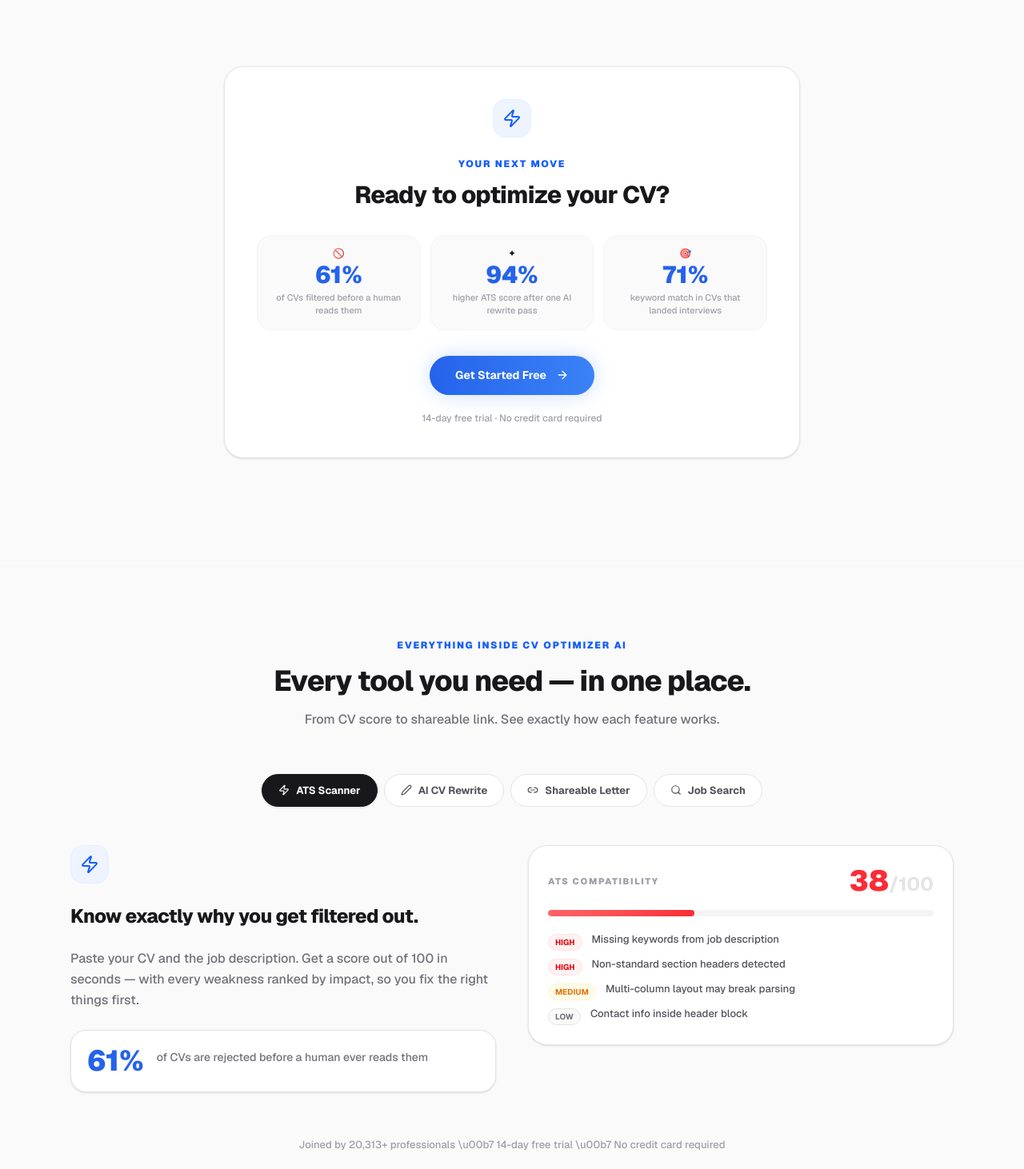
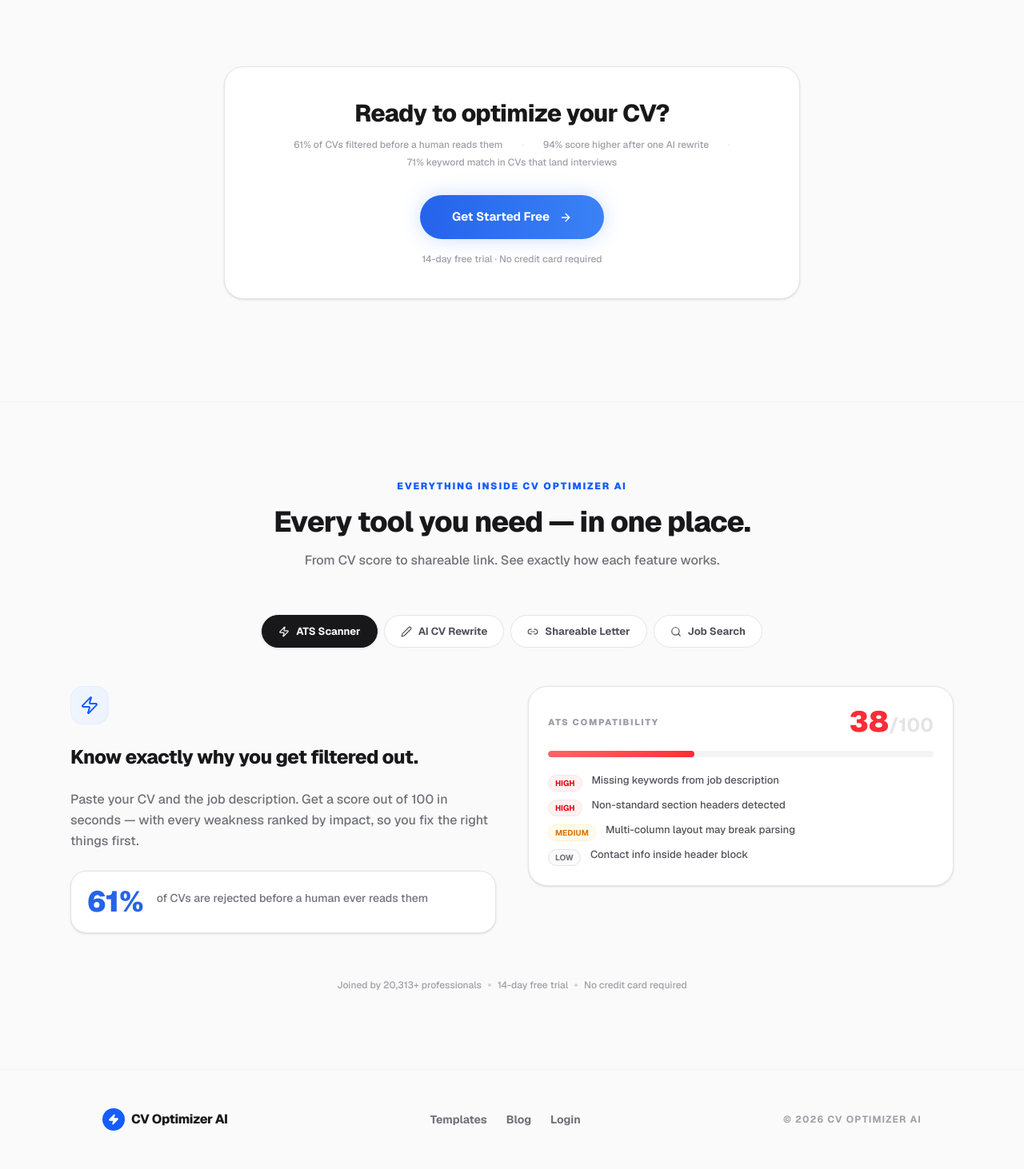
Before and after one commit to Cinarezici/cv, a Next.js app: page /blog/job-application-tracking-data in a window 1280 px wide. Shown: the part 3428-4890 px from the top of the page at 80% size. Built offline with nearby package versions, Linux system fonts and the light colour scheme; a web font is replaced by a local one.

Commit message:
refine: minimal BlogCTA with quiet stats, fix BlogFeatures footer

```diff
--- a/src/components/blog/BlogCTA.tsx
+++ b/src/components/blog/BlogCTA.tsx
@@ -1,53 +1,33 @@
 import Link from 'next/link';
-import { ArrowRight, Zap } from 'lucide-react';
-
-const stats = [
-  { value: '61%', label: 'of CVs filtered before a human reads them', icon: '🚫' },
-  { value: '94%', label: 'higher ATS score after one AI rewrite pass', icon: '✦' },
-  { value: '71%', label: 'keyword match in CVs that landed interviews', icon: '🎯' },
-];
+import { ArrowRight } from 'lucide-react';
 
 export function BlogCTA() {
   return (
-    <section className="mt-12 mb-8 bg-white border border-neutral-200 p-8 md:p-10 text-center rounded-[24px] shadow-sm relative overflow-hidden flex flex-col items-center max-w-3xl mx-auto">
+    <section className="mt-12 mb-8 bg-white border border-neutral-200 rounded-[24px] shadow-sm p-8 md:p-10 flex flex-col items-center text-center max-w-3xl mx-auto">
 
-      {/* Icon — matches homepage feature card icon style */}
-      <div className="size-12 rounded-[16px] bg-gradient-to-br from-blue-50 to-indigo-50 border border-blue-100/50 flex items-center justify-center mb-6">
-        <Zap className="h-6 w-6 text-blue-600" />
-      </div>
-
-      <p className="text-[12px] font-black uppercase tracking-[0.15em] text-blue-600 mb-3">
-        Your next move
-      </p>
-
-      <h2 className="text-2xl md:text-3xl font-extrabold tracking-tight text-zinc-900 mb-8">
+      <h2 className="text-2xl md:text-3xl font-extrabold tracking-tight text-zinc-900 mb-3">
         Ready to optimize your CV?
       </h2>
 
-      {/* Stats row — each stat is its own mini card, matching the homepage card style */}
-      <div className="grid grid-cols-3 gap-3 w-full mb-8">
-        {stats.map((stat) => (
-          <div
-            key={stat.value}
-            className="bg-[#fafafa] border border-zinc-100 rounded-2xl p-4 flex flex-col items-center gap-1.5"
-          >
-            <span className="text-xs leading-none">{stat.icon}</span>
-            <span className="text-2xl md:text-3xl font-black text-[#2563eb] leading-none">{stat.value}</span>
-            <span className="text-[11px] text-zinc-400 font-medium leading-snug text-center">{stat.label}</span>
-          </div>
-        ))}
+      {/* Quiet stats — supporting context, not the hero */}
+      <div className="flex flex-wrap justify-center gap-x-6 gap-y-1 mb-8 text-[12px] text-zinc-400 font-medium">
+        <span>61% of CVs filtered before a human reads them</span>
+        <span className="hidden sm:inline text-zinc-200">·</span>
+        <span>94% score higher after one AI rewrite</span>
+        <span className="hidden sm:inline text-zinc-200">·</span>
+        <span>71% keyword match in CVs that land interviews</span>
       </div>
 
-      {/* CTA Button — matches homepage gradient button style */}
+      {/* This is the hero */}
       <Link
         href="/signup"
-        className="inline-flex items-center gap-3 bg-gradient-to-r from-[#2563eb] to-[#3b82f6] hover:from-[#1d4ed8] hover:to-[#2563eb] text-white font-bold px-8 py-3.5 rounded-full shadow-[0_0_24px_rgba(59,130,246,0.25)] hover:shadow-[0_0_32px_rgba(59,130,246,0.4)] transition-all hover:scale-[1.02] active:scale-95 text-[14px]"
+        className="inline-flex items-center gap-3 bg-gradient-to-r from-[#2563eb] to-[#3b82f6] hover:from-[#1d4ed8] hover:to-[#2563eb] text-white font-bold px-10 py-4 rounded-full shadow-[0_0_24px_rgba(59,130,246,0.25)] hover:shadow-[0_0_32px_rgba(59,130,246,0.4)] transition-all hover:scale-[1.02] active:scale-95 text-[15px]"
       >
         Get Started Free
         <ArrowRight className="w-4 h-4" />
       </Link>
 
-      <p className="text-[12px] text-zinc-400 font-medium mt-5">
+      <p className="text-[12px] text-zinc-400 font-medium mt-4">
         14-day free trial · No credit card required
       </p>
     </section>
--- a/src/components/blog/BlogFeatures.tsx
+++ b/src/components/blog/BlogFeatures.tsx
@@ -263,10 +263,15 @@ export function BlogFeatures() {
           </div>
         </div>
 
-        {/* Footer */}
-        <p className="text-center text-[13px] text-zinc-400 font-medium mt-14">
-          Joined by 20,313+ professionals \u00b7 14-day free trial \u00b7 No credit card required
-        </p>
+        {/* Footer — quiet, inline */}
+        <div className="flex flex-wrap items-center justify-center gap-2 mt-14">
+          {['Joined by 20,313+ professionals', '14-day free trial', 'No credit card required'].map((item, i, arr) => (
+            <span key={i} className="flex items-center gap-2">
+              <span className="text-[12px] text-zinc-400 font-medium">{item}</span>
+              {i < arr.length - 1 && <span className="w-1 h-1 rounded-full bg-zinc-300 shrink-0 inline-block" />}
+            </span>
+          ))}
+        </div>
       </div>
     </section>
   );
```
